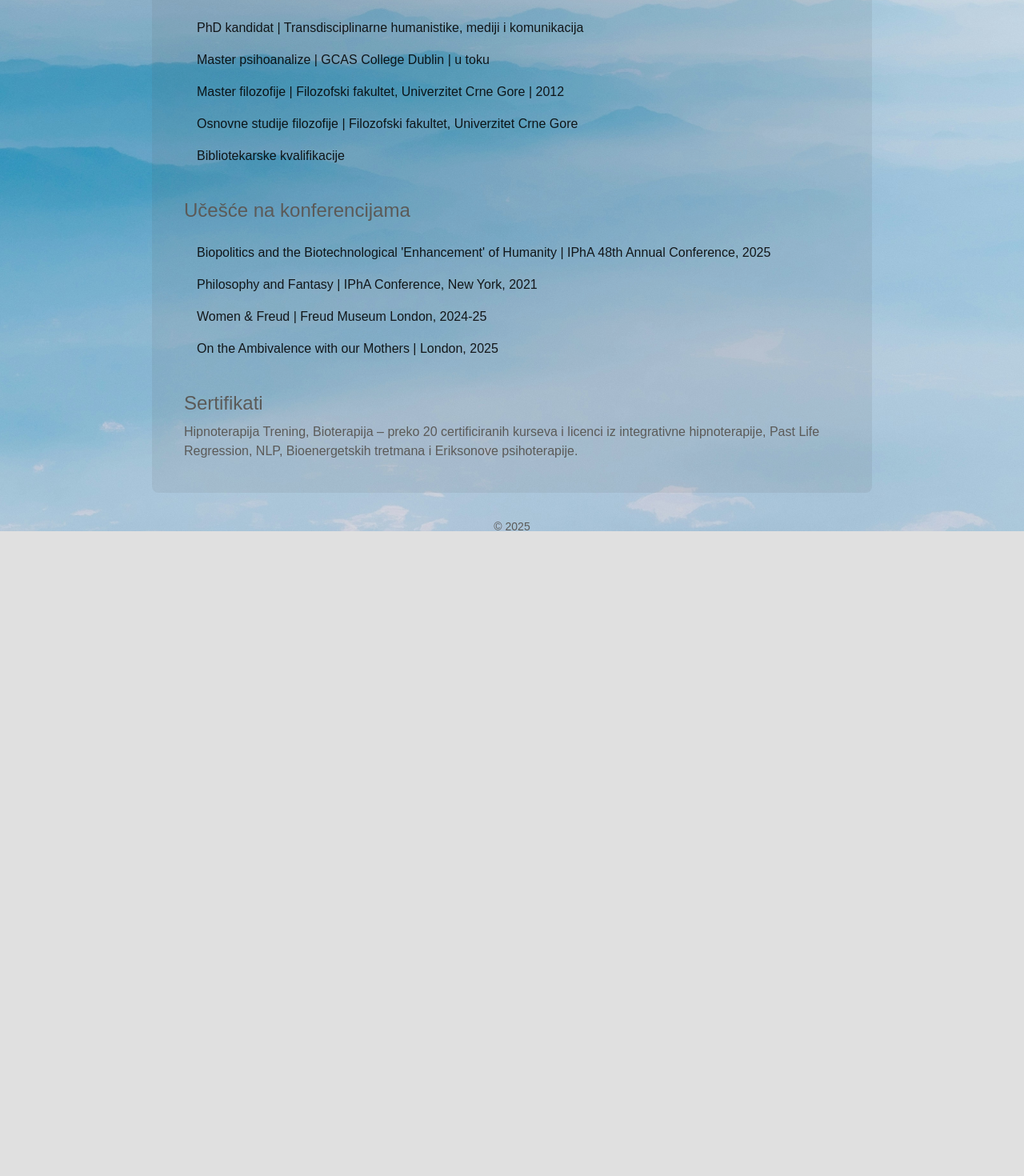
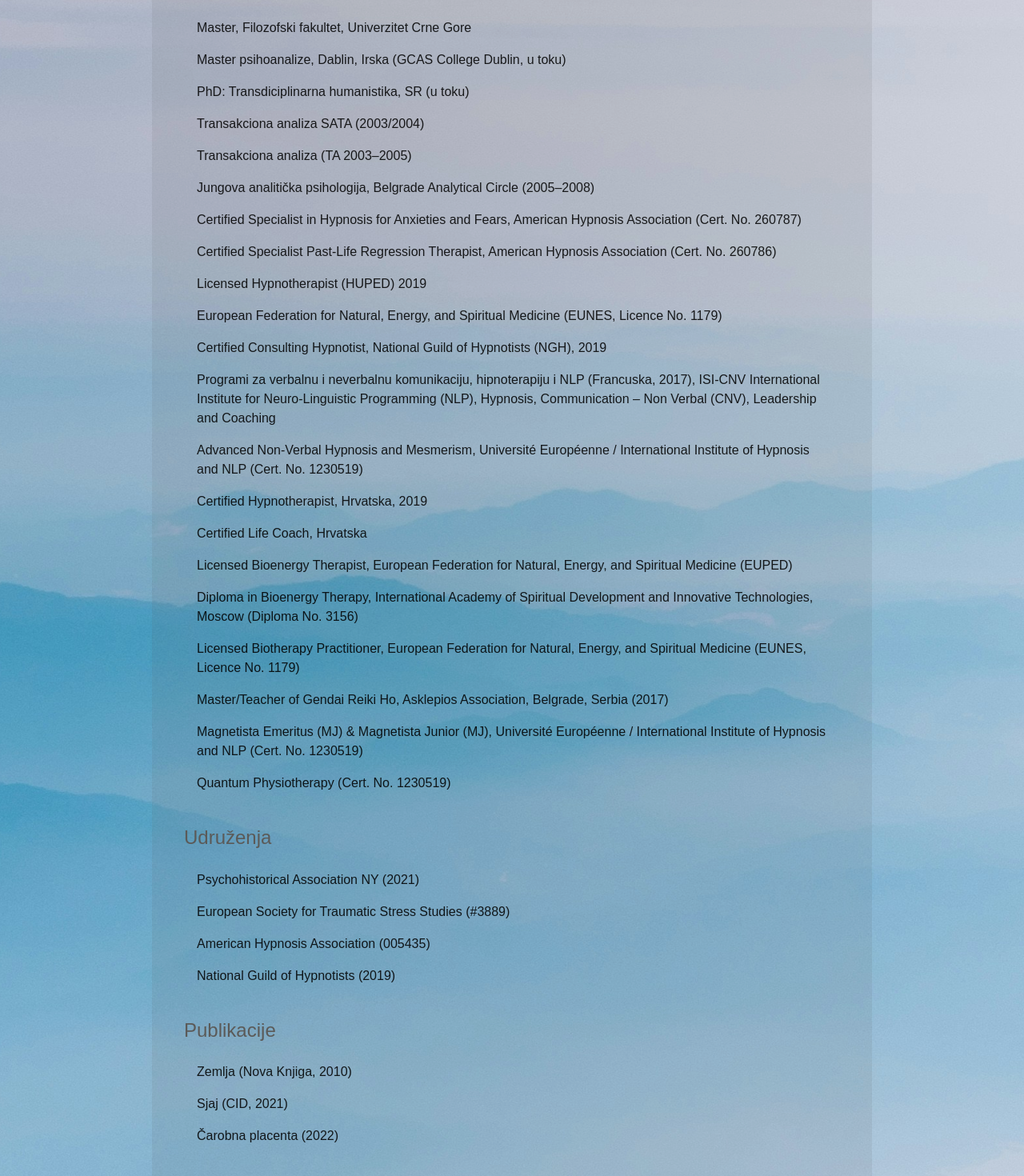
Before and after one commit to 1v4n4/vule, a React (Vite) app: page /bio in a window 1280 px wide. Shown: the part 640-2110 px from the top of the page at 80% size. Before the commit the page ends 1312 px from the top, so only its background shows below. Built offline with nearby package versions, Linux system fonts and the light colour scheme.

Commit message:
Update bio

```diff
--- a/src/pages/Bio.tsx
+++ b/src/pages/Bio.tsx
@@ -88,49 +88,123 @@
         </Typography>
         <List sx={{ mb: 3 }}>
           <ListItem>
-            PhD kandidat | Transdisciplinarne humanistike, mediji i komunikacija
+            Master, Filozofski fakultet, Univerzitet Crne Gore
           </ListItem>
           <ListItem>
-            Master psihoanalize | GCAS College Dublin | u toku
+            Master psihoanalize, Dablin, Irska (GCAS College Dublin, u toku)
+          </ListItem>
+          <ListItem>PhD: Transdiciplinarna humanistika, SR (u toku)</ListItem>
+          <ListItem>Transakciona analiza SATA (2003/2004)</ListItem>
+          <ListItem>Transakciona analiza (TA 2003–2005)</ListItem>
+          <ListItem>
+            Jungova analitička psihologija, Belgrade Analytical Circle
+            (2005–2008)
           </ListItem>
           <ListItem>
-            Master filozofije | Filozofski fakultet, Univerzitet Crne Gore |
-            2012
+            Certified Specialist in Hypnosis for Anxieties and Fears, American
+            Hypnosis Association (Cert. No. 260787)
           </ListItem>
           <ListItem>
-            Osnovne studije filozofije | Filozofski fakultet, Univerzitet Crne
-            Gore
+            Certified Specialist Past-Life Regression Therapist, American
+            Hypnosis Association (Cert. No. 260786)
           </ListItem>
-          <ListItem>Bibliotekarske kvalifikacije</ListItem>
+          <ListItem>Licensed Hypnotherapist (HUPED) 2019</ListItem>
+          <ListItem>
+            European Federation for Natural, Energy, and Spiritual Medicine
+            (EUNES, Licence No. 1179)
+          </ListItem>
+          <ListItem>
+            Certified Consulting Hypnotist, National Guild of Hypnotists (NGH),
+            2019
+          </ListItem>
+          <ListItem>
+            Programi za verbalnu i neverbalnu komunikaciju, hipnoterapiju i NLP
+            (Francuska, 2017), ISI-CNV International Institute for
+            Neuro-Linguistic Programming (NLP), Hypnosis, Communication – Non
+            Verbal (CNV), Leadership and Coaching
+          </ListItem>
+          <ListItem>
+            Advanced Non-Verbal Hypnosis and Mesmerism, Université Européenne /
+            International Institute of Hypnosis and NLP (Cert. No. 1230519)
+          </ListItem>
+          <ListItem>Certified Hypnotherapist, Hrvatska, 2019</ListItem>
+          <ListItem>Certified Life Coach, Hrvatska</ListItem>
+          <ListItem>
+            Licensed Bioenergy Therapist, European Federation for Natural,
+            Energy, and Spiritual Medicine (EUPED)
+          </ListItem>
+          <ListItem>
+            Diploma in Bioenergy Therapy, International Academy of Spiritual
+            Development and Innovative Technologies, Moscow (Diploma No. 3156)
+          </ListItem>
+          <ListItem>
+            Licensed Biotherapy Practitioner, European Federation for Natural,
+            Energy, and Spiritual Medicine (EUNES, Licence No. 1179)
+          </ListItem>
+          <ListItem>
+            Master/Teacher of Gendai Reiki Ho, Asklepios Association, Belgrade,
+            Serbia (2017)
+          </ListItem>
+          <ListItem>
+            Magnetista Emeritus (MJ) & Magnetista Junior (MJ), Université
+            Européenne / International Institute of Hypnosis and NLP (Cert. No.
+            1230519)
+          </ListItem>
+          <ListItem>Quantum Physiotherapy (Cert. No. 1230519)</ListItem>
+        </List>
+
+        {/* MEMBERSHIPS */}
+        <Typography variant="h5" gutterBottom>
+          Udruženja
+        </Typography>
+        <List sx={{ mb: 3 }}>
+          <ListItem>Psychohistorical Association NY (2021)</ListItem>
+          <ListItem>
+            European Society for Traumatic Stress Studies (#3889)
+          </ListItem>
+          <ListItem>American Hypnosis Association (005435)</ListItem>
+          <ListItem>National Guild of Hypnotists (2019)</ListItem>
+        </List>
+
+        {/* PUBLICATIONS */}
+        <Typography variant="h5" gutterBottom>
+          Publikacije
+        </Typography>
+        <List sx={{ mb: 3 }}>
+          <ListItem>Zemlja (Nova Knjiga, 2010)</ListItem>
+          <ListItem>Sjaj (CID, 2021)</ListItem>
+          <ListItem>Čarobna placenta (2022)</ListItem>
         </List>
 
         {/* CONFERENCES */}
         <Typography variant="h5" gutterBottom>
-          Učešće na konferencijama
+          Učešće na konferencijama i seminarima
         </Typography>
         <List sx={{ mb: 3 }}>
           <ListItem>
-            Biopolitics and the Biotechnological 'Enhancement' of Humanity |
-            IPhA 48th Annual Conference, 2025
+            Biopolitics and the Biotechnological 'Enhancement' of Humanity: A
+            Psychohistorical Interpretation of Posthumanist and Transhumanist
+            Visions of the Future through the Lens of Neoliberal Governance and
+            Late Capitalism — IPhA 48th Annual Conference (May 23-25, 2025)
           </ListItem>
           <ListItem>
-            Philosophy and Fantasy | IPhA Conference, New York, 2021
+            Philosophy and Fantasy — International Psychohistorical Association
+            Conference, New York (May 2021)
           </ListItem>
-          <ListItem>Women & Freud | Freud Museum London, 2024-25</ListItem>
           <ListItem>
-            On the Ambivalence with our Mothers | London, 2025
+            Women & Freud (Freud Museum London), On the Ambivalence with our
+            Mothers (Freud Museum London, May 2025)
+          </ListItem>
+          <ListItem>
+            Object Relations Institute USA and the Psychohistory Forum —
+            Psychobiography Reading Group, 13th Meeting Dedicated to Eric R.
+            Kandel (2025)
+          </ListItem>
+          <ListItem>
+            Frojdian Research Seminar — The Sphinx as Figure (Frojdian Research
+            Seminar Series, 2025)
           </ListItem>
         </List>
-
-        {/* CERTIFICATES */}
-        <Typography variant="h5" gutterBottom>
-          Sertifikati
-        </Typography>
-        <Typography variant="body1">
-          Hipnoterapija Trening, Bioterapija – preko 20 certificiranih kurseva i
-          licenci iz integrativne hipnoterapije, Past Life Regression, NLP,
-          Bioenergetskih tretmana i Eriksonove psihoterapije.
-        </Typography>
       </Container>
     </Box>
   );
```
